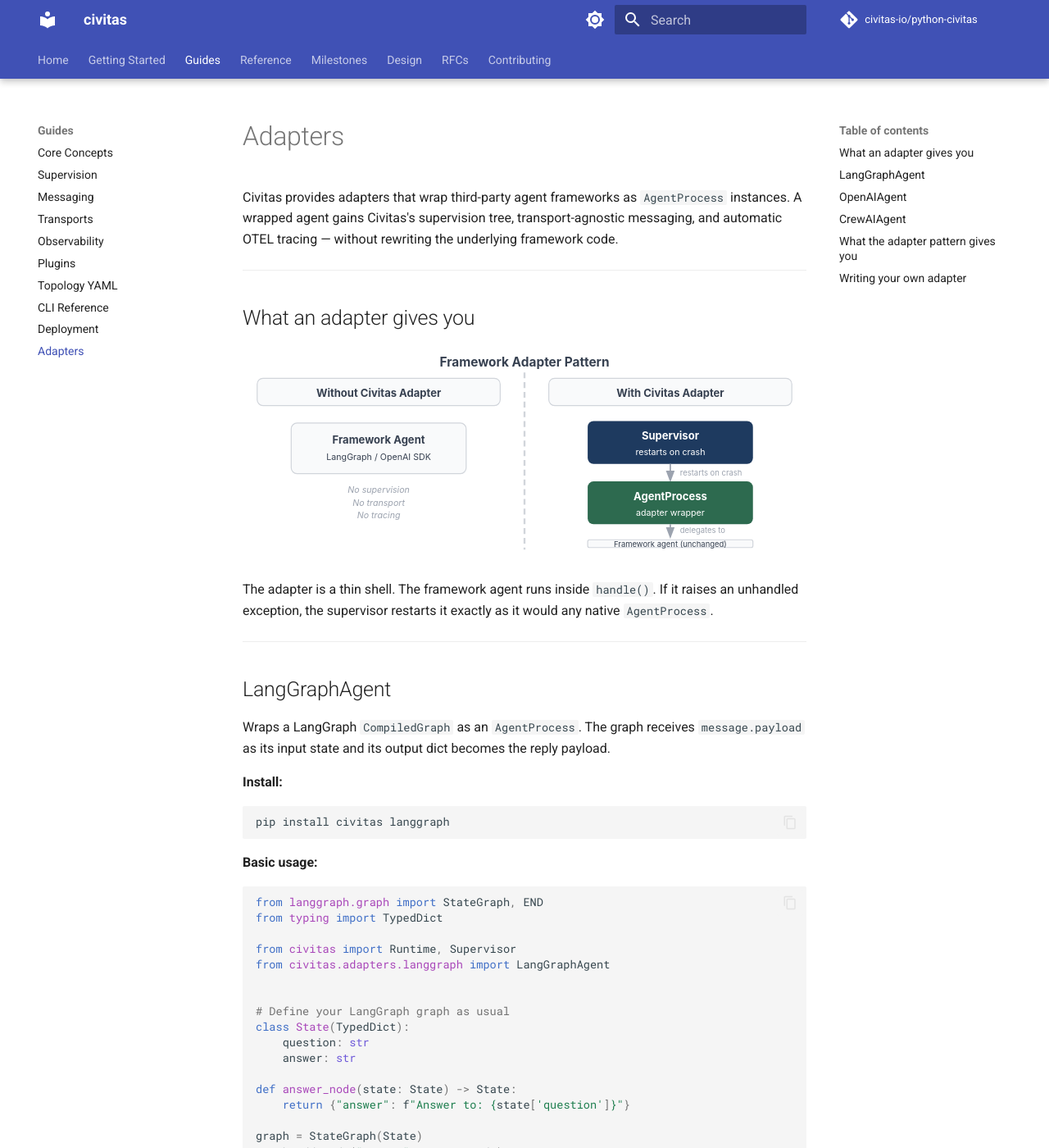
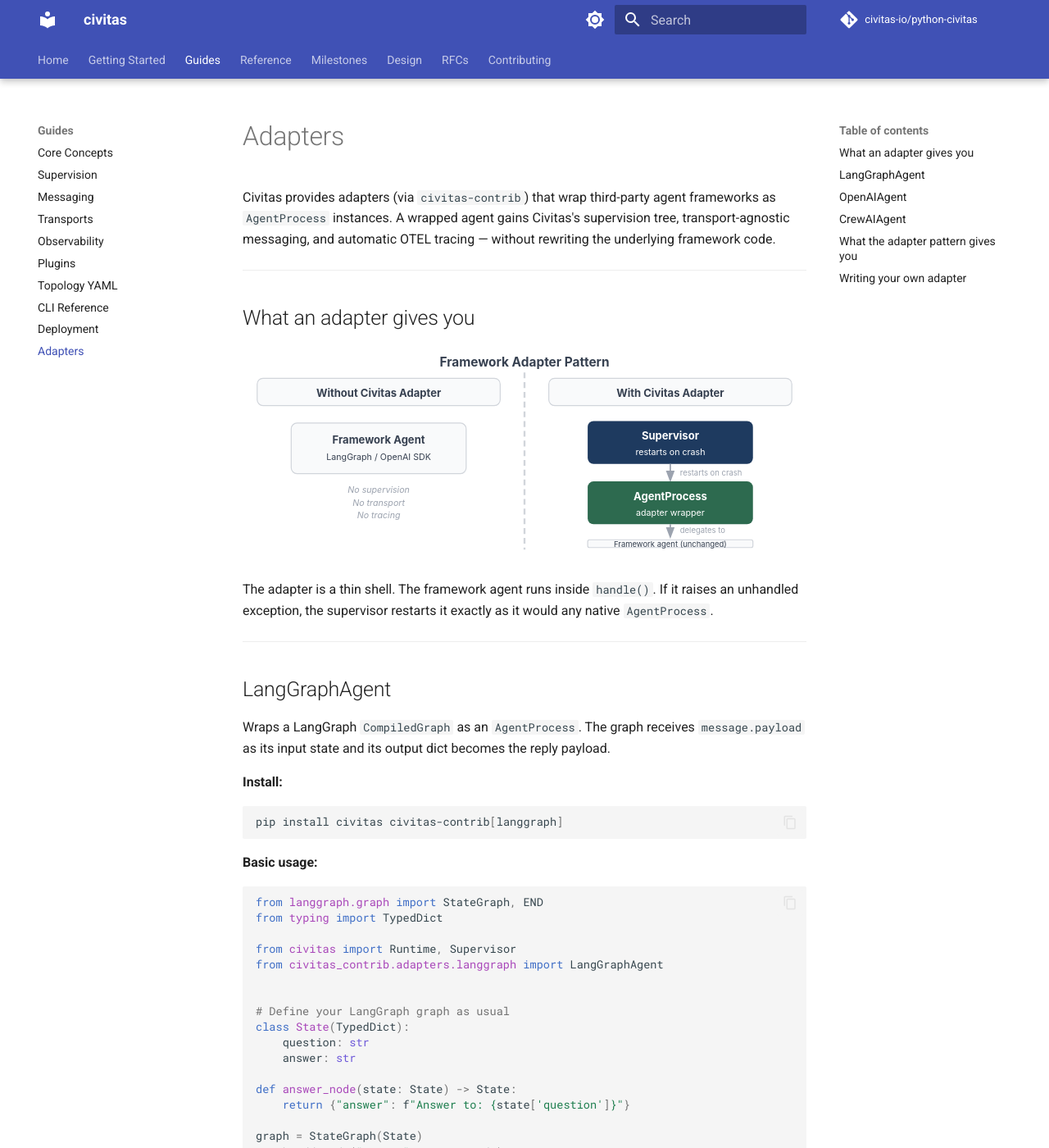
Before and after one commit to jerynmathew/python-civitas, an MkDocs documentation site: the page built from docs/adapters.md, in a window 1280 px wide and 1400 px high. Shown: the whole window at 82% size. Built offline with MkDocs 1.6.1 and Material for MkDocs 9.7.7, drawn with Linux system fonts in a browser that asks for light colours; comment, search, counter and statistics services are not loaded; some of the changed text lies outside the part shown.

Commit message:
chore: remove moved optional-deps; update adapter docs to civitas-contrib
- Drop anthropic/openai/gemini/mistral/litellm/postgres/mcp/arize/
  langfuse/braintrust/langsmith/fiddler optional extras from pyproject.toml
  — these now live in civitas-contrib / fabrica
- Add comment pointing users to civitas-contrib[...]
- Remove duplicate security = [pynacl] entry
- Drop anthropic from dev extras (no longer needed in core dev env)
- Update docs/adapters.md imports: civitas.adapters.* → civitas_contrib.adapters.*
- Update install instructions to civitas-contrib[langgraph|openai]
- Point CrewAI issue tracker to civitas-contrib repo

````diff
--- a/docs/adapters.md
+++ b/docs/adapters.md
@@ -1,6 +1,6 @@
 # Adapters
 
-Civitas provides adapters that wrap third-party agent frameworks as `AgentProcess` instances. A wrapped agent gains Civitas's supervision tree, transport-agnostic messaging, and automatic OTEL tracing — without rewriting the underlying framework code.
+Civitas provides adapters (via `civitas-contrib`) that wrap third-party agent frameworks as `AgentProcess` instances. A wrapped agent gains Civitas's supervision tree, transport-agnostic messaging, and automatic OTEL tracing — without rewriting the underlying framework code.
 
 ---
 
@@ -19,7 +19,7 @@
 **Install:**
 
 ```bash
-pip install civitas langgraph
+pip install civitas civitas-contrib[langgraph]
 ```
 
 **Basic usage:**
@@ -29,7 +29,7 @@
 from typing import TypedDict
 
 from civitas import Runtime, Supervisor
-from civitas.adapters.langgraph import LangGraphAgent
+from civitas_contrib.adapters.langgraph import LangGraphAgent
 
 
 # Define your LangGraph graph as usual
@@ -98,7 +98,7 @@
 
 ```python
 import httpx
-from civitas.adapters.langgraph import LangGraphAgent
+from civitas_contrib.adapters.langgraph import LangGraphAgent
 
 class ResilientGraphAgent(LangGraphAgent):
     def _is_transient(self, error: Exception) -> bool:
@@ -121,7 +121,7 @@
 **Install:**
 
 ```bash
-pip install civitas openai-agents
+pip install civitas civitas-contrib[openai]
 ```
 
 **Basic usage:**
@@ -129,7 +129,7 @@
 ```python
 from agents import Agent
 from civitas import Runtime, Supervisor
-from civitas.adapters.openai import OpenAIAgent
+from civitas_contrib.adapters.openai import OpenAIAgent
 
 # Define your OpenAI agent as usual
 assistant = Agent(
@@ -210,7 +210,7 @@
 
 ```python
 from openai import RateLimitError
-from civitas.adapters.openai import OpenAIAgent
+from civitas_contrib.adapters.openai import OpenAIAgent
 
 class ResilientOpenAIAgent(OpenAIAgent):
     def _is_transient(self, error: Exception) -> bool:
@@ -228,12 +228,12 @@
 ## CrewAIAgent
 
 !!! note "Coming soon"
-    `CrewAIAgent` is not yet implemented. The class exists as a placeholder and raises `NotImplementedError` on instantiation. Track progress or upvote the issue at [github.com/civitas-io/python-civitas/issues](https://github.com/civitas-io/python-civitas/issues).
+    `CrewAIAgent` is not yet implemented. The class exists as a placeholder and raises `NotImplementedError` on instantiation. Track progress or upvote the issue at [github.com/civitas-io/civitas-contrib/issues](https://github.com/civitas-io/civitas-contrib/issues).
 
 When available, it will wrap a CrewAI `Crew` as an `AgentProcess`, providing the same supervision, transport, and tracing benefits as `LangGraphAgent` and `OpenAIAgent`. The planned interface:
 
 ```python
-from civitas.adapters.crewai import CrewAIAgent
+from civitas_contrib.adapters.crewai import CrewAIAgent
 
 runtime = Runtime(
     supervisor=Supervisor(
````
Also changed, not shown: pyproject.toml (+12 -21 lines), 1 other file.
